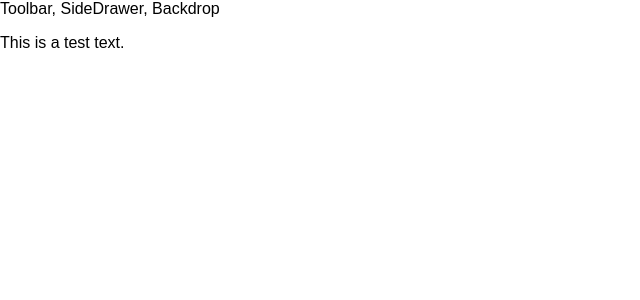
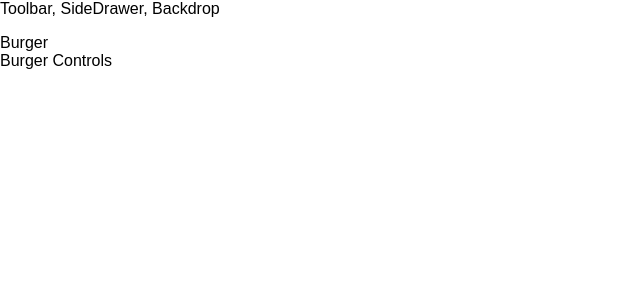
Before and after one commit to marcpre/demo-react-burger-builder, a React app: page / in a window 1280 px wide. Shown: the top 300 px of the page, without its empty margins (0-640 px from the left). Built offline with nearby package versions, Linux system fonts and the light colour scheme.

Commit message:
adding BurgerBuilder component

```diff
--- a/src/App.js
+++ b/src/App.js
@@ -1,12 +1,13 @@
 import React, { Component } from 'react';
 import Layout from './components/Layout/Layout'
+import BurgerBuilder from './containers/BurgerBuilder/BurgerBuilder'
 
 class App extends Component {
   render() {
     return (
       <div>
         <Layout>
-          <p>This is a test text.</p>
+          <BurgerBuilder/>
         </Layout>
       </div>
     );
--- /dev/null
+++ b/src/components/Layout/Layout.css
@@ -0,0 +1,3 @@
+.Content {
+    margin-top: 16px;
+}
--- a/src/components/Layout/Layout.js
+++ b/src/components/Layout/Layout.js
@@ -1,10 +1,11 @@
 import React from 'react';
 import Aux from '../../hoc/Aux'
+import classes from './Layout.css'
 
 const layout = (props) => (
     <Aux>
       <div>Toolbar, SideDrawer, Backdrop </div>
-      <main>
+      <main className={classes.Content}>
         {props.children}
       </main>
     </Aux>
--- /dev/null
+++ b/src/containers/BurgerBuilder/BurgerBuilder.js
@@ -0,0 +1,15 @@
+import React, { Component } from 'react'
+import Aux from '../../hoc/Aux'
+
+class BurgerBuilder extends Component {
+    render() {
+        return(
+            <Aux>
+                <div>Burger</div>
+                <div>Burger Controls</div>
+            </Aux>
+        )
+    }
+}
+
+export default BurgerBuilder;
```
